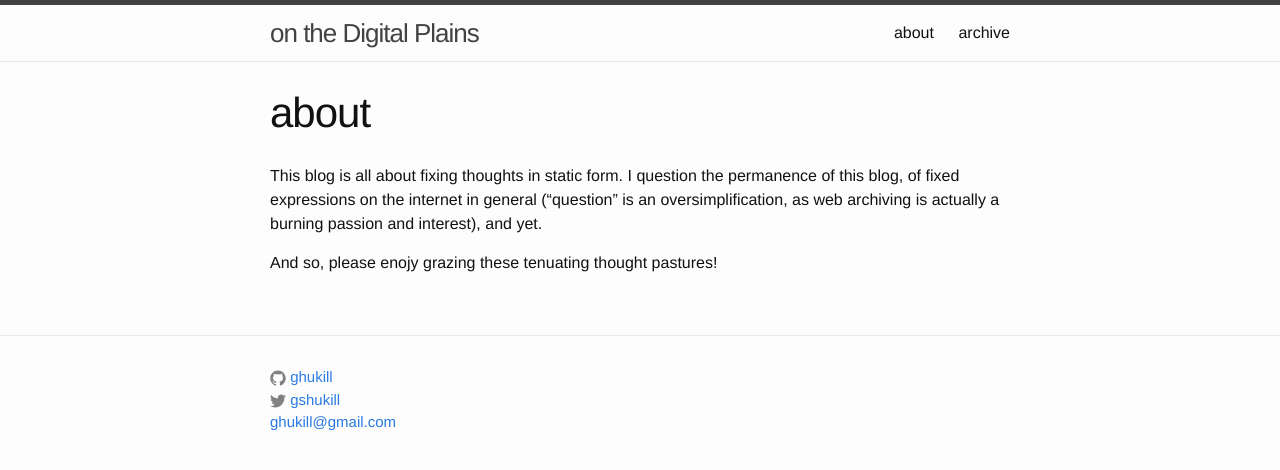
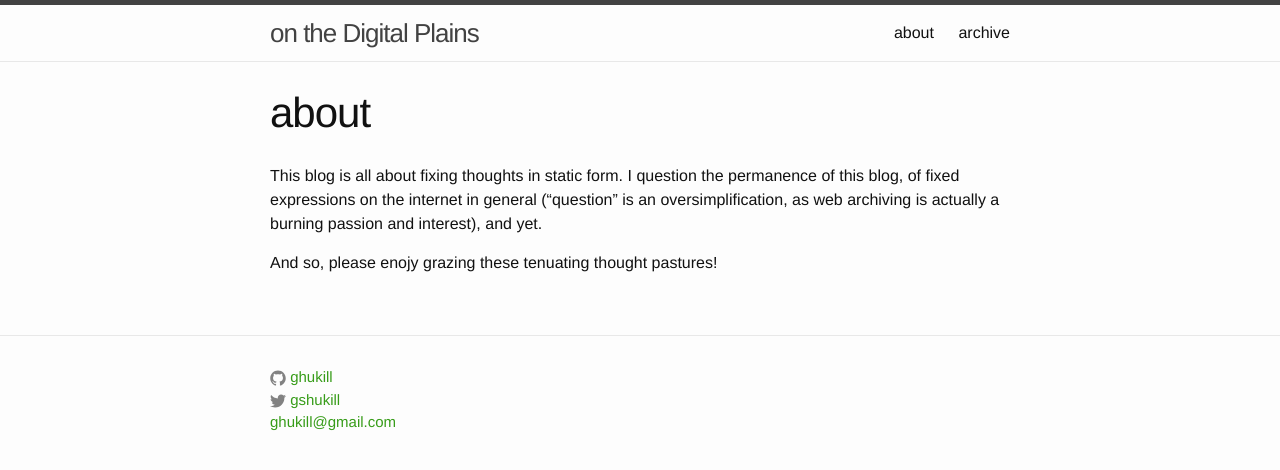
Before and after one commit to ghukill/blog, a Jekyll site: the page built from about.md, in a window 1280 px wide. Shown: the top 470 px of the page. Built offline with Jekyll 4.4.1, drawn with Linux system fonts in a browser that asks for light colours.

Commit message:
updating brand color

```diff
--- a/css/main.scss
+++ b/css/main.scss
@@ -16,7 +16,7 @@ $spacing-unit:     30px;
 
 $text-color:       #111;
 $background-color: #fdfdfd;
-$brand-color:      #2a7ae2;
+$brand-color:      #379c19;
 
 $grey-color:       #828282;
 $grey-color-light: lighten($grey-color, 40%);
```
Also changed, not shown: 1 other file.
